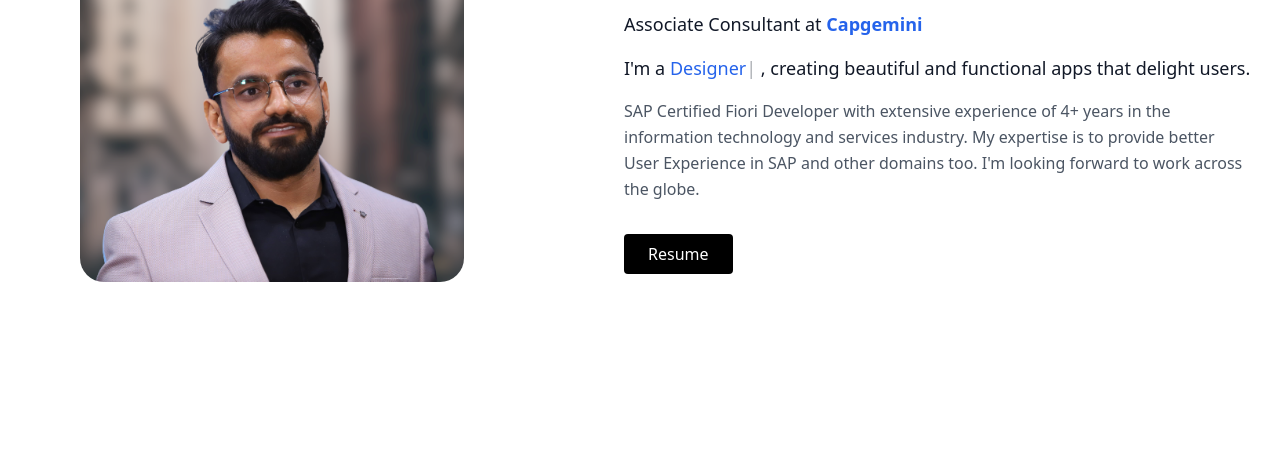
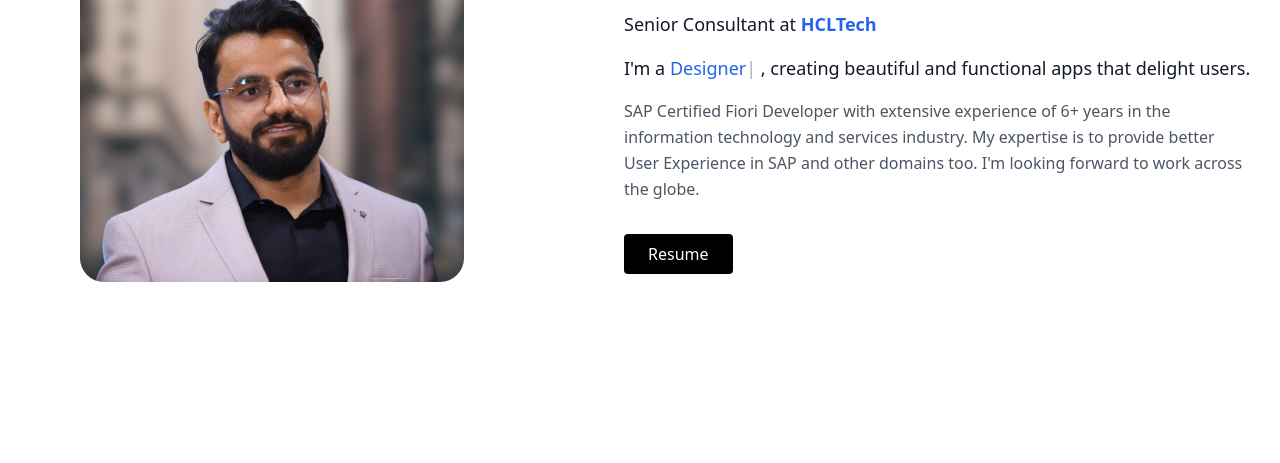
Before and after one commit to Ankurbajpai/Portfolio_Ankur, a website built with Vite: page index.html in a window 1280 px wide. Shown: the part 262-725 px from the top of the page. Built offline with nearby package versions, Linux system fonts and the light colour scheme.

Commit message:
Update exp

```diff
--- a/index.html
+++ b/index.html
@@ -72,13 +72,13 @@
                 Ankur Bajpai
               </h1>
               <h2 class="title-font sm:text-lg text-xl mb-4 font-sans text-gray-900 dark:text-white">
-                Associate Consultant at
+                Senior Consultant at
                 <a
-                  href="https://www.capgemini.com/"
+                  href="https://www.hcltech.com/"
                   target="_blank"
                   class="text-blue-600 hover:text-black font-semibold dark:hover:text-blue-400"
                 >
-                  Capgemini
+                  HCLTech
                 </a>
               </h2>
               <h2 class="title-font sm:text-lg text-xl mb-4 font-sans text-gray-900 dark:text-white">
@@ -90,7 +90,7 @@
               </h2>
 
               <p class="mb-8 leading-relaxed dark:text-white">
-                SAP Certified Fiori Developer with extensive experience of 4+ years in the information technology and
+                SAP Certified Fiori Developer with extensive experience of 6+ years in the information technology and
                 services industry. My expertise is to provide better User Experience in SAP and other domains too. I'm
                 looking forward to work across the globe.
               </p>
```
